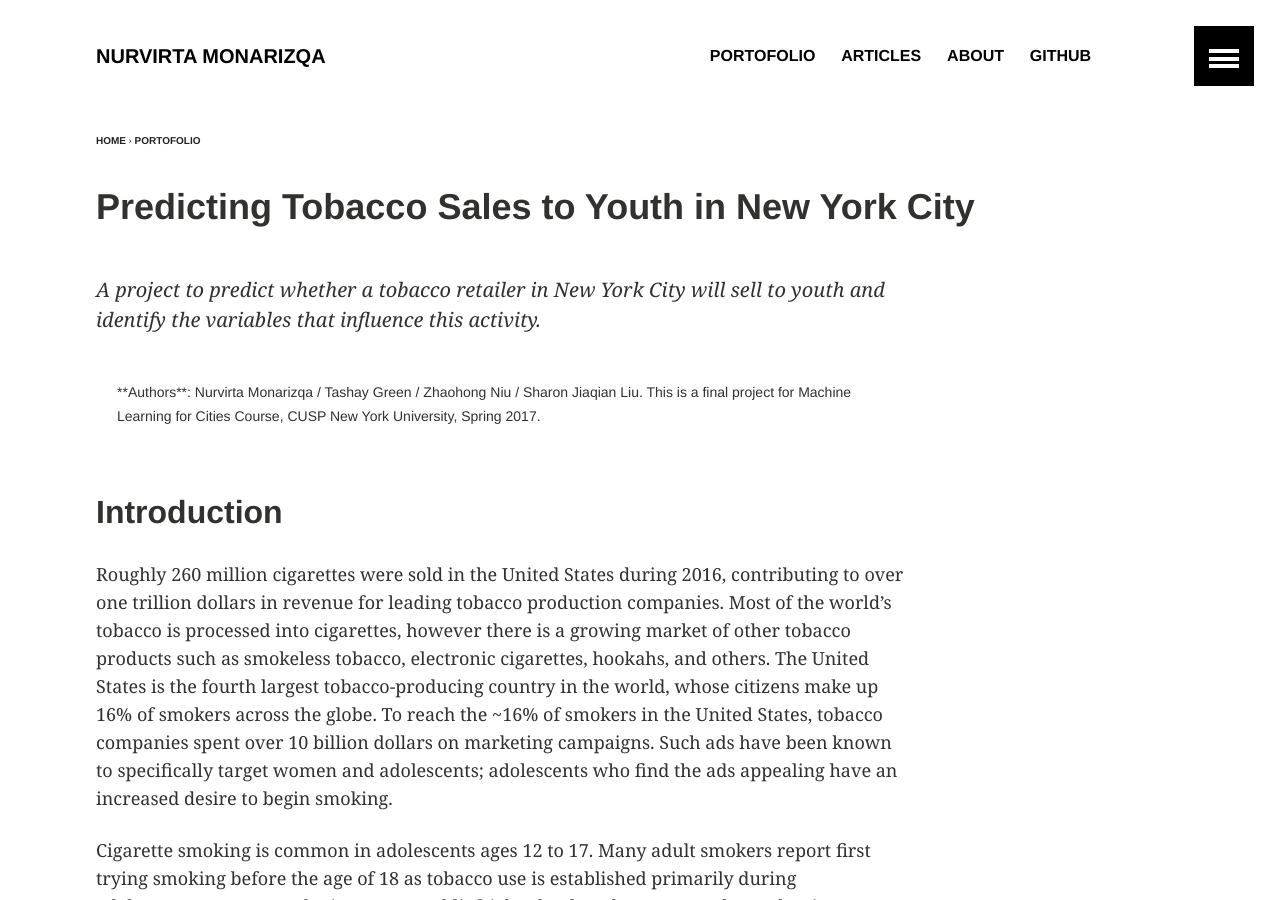
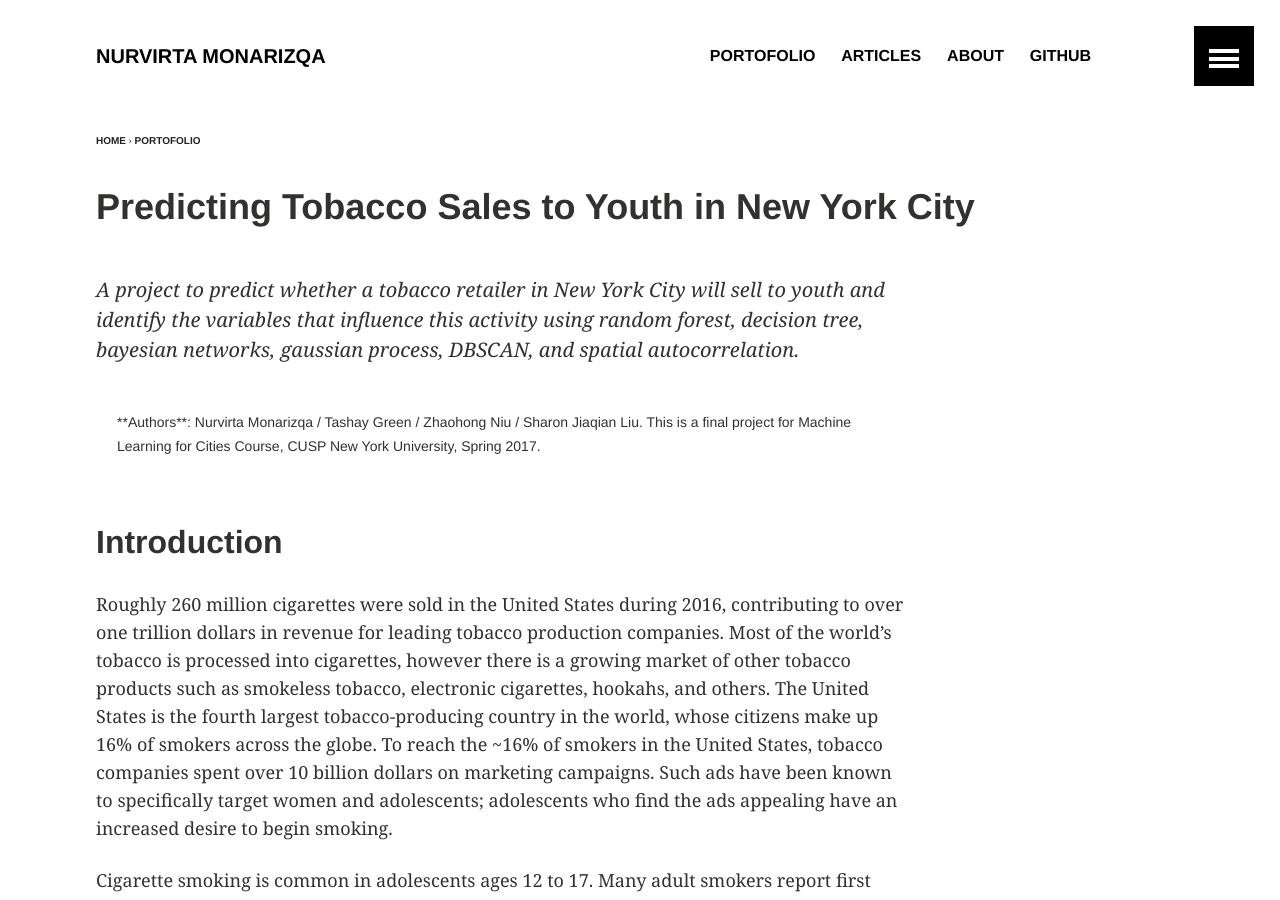
Before and after one commit to nmonarizqa/nmonarizqa.github.io, a Jekyll site: the page built from _posts/2017-7-10-predicting-tobacco-sales-to-youth-nyc.md, in a window 1280 px wide and 900 px high. Built offline with Jekyll 4.4.1, drawn with Linux system fonts in a browser that asks for light colours.

Commit message:
edit description

```diff
--- a/_posts/2017-7-10-predicting-tobacco-sales-to-youth-nyc.md
+++ b/_posts/2017-7-10-predicting-tobacco-sales-to-youth-nyc.md
@@ -8,7 +8,7 @@ image:
 categories: portofolio
 ---
 
-*A project to predict whether a tobacco retailer in New York City will sell to youth and identify the variables that influence this activity.*
+*A project to predict whether a tobacco retailer in New York City will sell to youth and identify the variables that influence this activity using random forest, decision tree, bayesian networks, gaussian process, DBSCAN, and spatial autocorrelation.*
 
 <p class="notice-inverse">
 **Authors**: Nurvirta Monarizqa / Tashay Green / Zhaohong Niu / Sharon Jiaqian Liu. This is a final project for Machine Learning for Cities Course, CUSP New York University, Spring 2017.</p>
```
